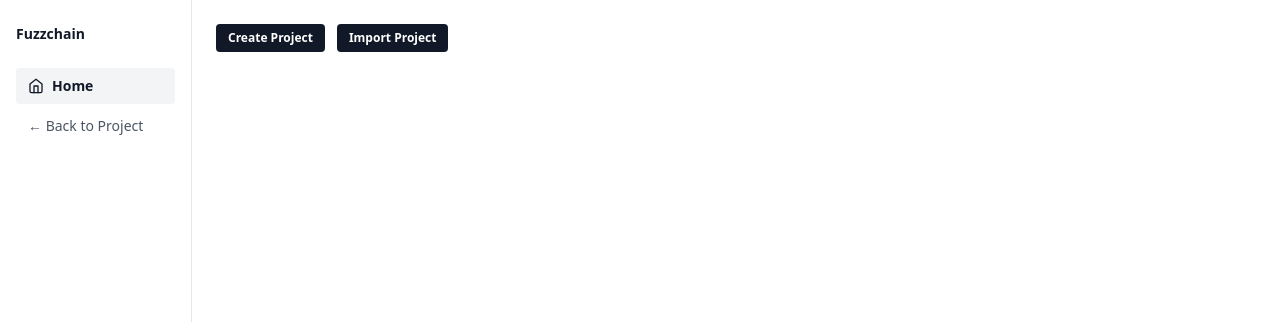
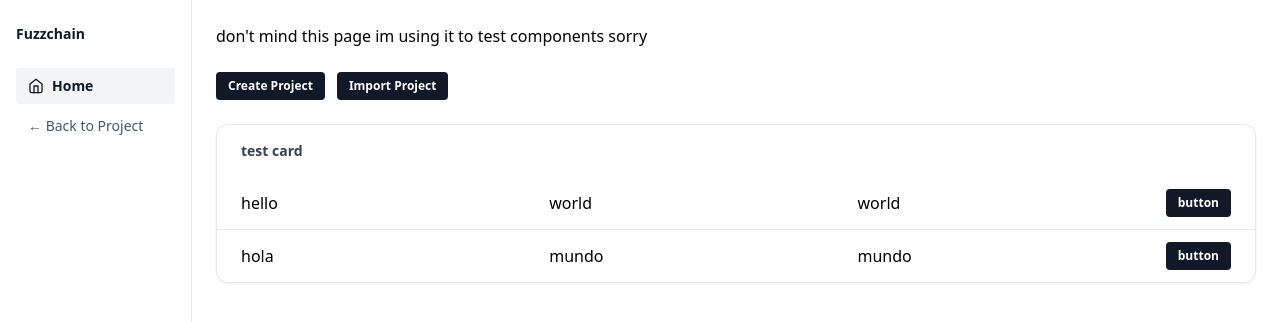
Before and after one commit to Mayrinamelie/fuzzchain-ui, a SvelteKit app: page / in a window 1280 px wide. Shown: the top 322 px of the page. Built offline with nearby package versions, Linux system fonts and the light colour scheme.

Commit message:
Added card component

```diff
--- /dev/null
+++ b/src/lib/components/Card.svelte
@@ -0,0 +1,15 @@
+<script>
+  let { title = '', columns = null, class: cls = '', children } = $props();
+</script>
+
+<div class="rounded-xl border border-gray-200 bg-white shadow-sm {cls}">
+  {#if title}
+    <h3 class="px-6 py-4 text-sm font-semibold text-gray-700">{title}</h3>
+  {/if}
+  <div
+    class="divide-y divide-gray-200"
+    style={columns ? `--card-columns: ${columns}` : ''}
+  >
+    {@render children?.()}
+  </div>
+</div>
--- /dev/null
+++ b/src/lib/components/CardRow.svelte
@@ -0,0 +1,10 @@
+<script>
+  let { indent = false, class: cls = '', children } = $props();
+</script>
+
+<div
+  class="grid items-center gap-4 px-6 py-3 {indent ? 'pl-12 bg-gray-50 text-sm text-gray-500' : ''} {cls}"
+  style="grid-template-columns: var(--card-columns, 1fr)"
+>
+  {@render children?.()}
+</div>
--- a/src/routes/+page.svelte
+++ b/src/routes/+page.svelte
@@ -1,23 +1,26 @@
 <script>
   import Sidebar from '$lib/components/Sidebar.svelte';
   import Button from '$lib/components/Button.svelte';
+  import Card from '$lib/components/Card.svelte';
+  import CardRow from '$lib/components/CardRow.svelte';
   import CreateProjectModal from '$lib/components/modals/CreateProjectModal.svelte';
 
   let openCreateModal = $state(false);
 </script>
 
 <div class="flex">
+  <!-- activePage tells the sidebar which item to highlight -->
   <Sidebar activePage="home" />
 
-  <div class="flex-1 p-6">
+  <div class="flex-1 p-6 space-y-6">
+    <p>don't mind this page im using it to test components sorry</p>
+
     <div class="flex gap-3">
+      <!-- variant types: primary, secondary, outline, danger -->
       <Button
         label="Create Project"
         variant="primary"
-        onclick={() => {
-          console.log("Create clicked");
-          openCreateModal = true;
-        }}
+        onclick={() => { openCreateModal = true; }}
       />
 
       <Button
@@ -25,12 +28,32 @@
         variant="primary"
       />
     </div>
+
+    <!-- columns sets the grid for every row, auto =fits the content -->
+    <Card title="test card" columns="1fr 1fr 1fr auto">
+
+      <!-- each CardRow is one row, children line up with the columns above -->
+      <CardRow>
+        <span>hello</span>
+        <span>world</span>
+        <span>world</span>
+
+        <Button label="button" variant="primary" />
+      </CardRow>
+
+      <CardRow>
+        <span>hola</span>
+        <span>mundo</span>
+        <span>mundo</span>
+        <Button label="button" variant="primary" />
+      </CardRow>
+
+    </Card>
   </div>
 </div>
 
+<!-- open/onClose controls wether the modal shows up -->
 <CreateProjectModal
   open={openCreateModal}
-  onClose={() => {
-    openCreateModal = false;
-  }}
+  onClose={() => { openCreateModal = false; }}
 />
```
